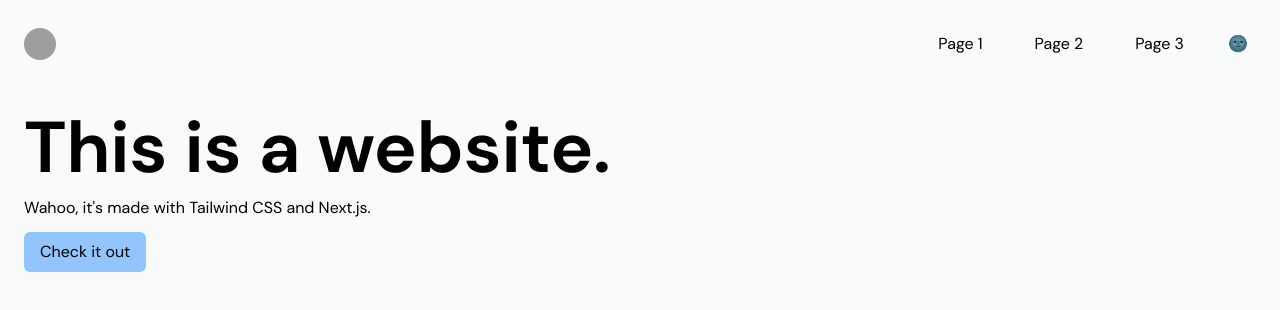
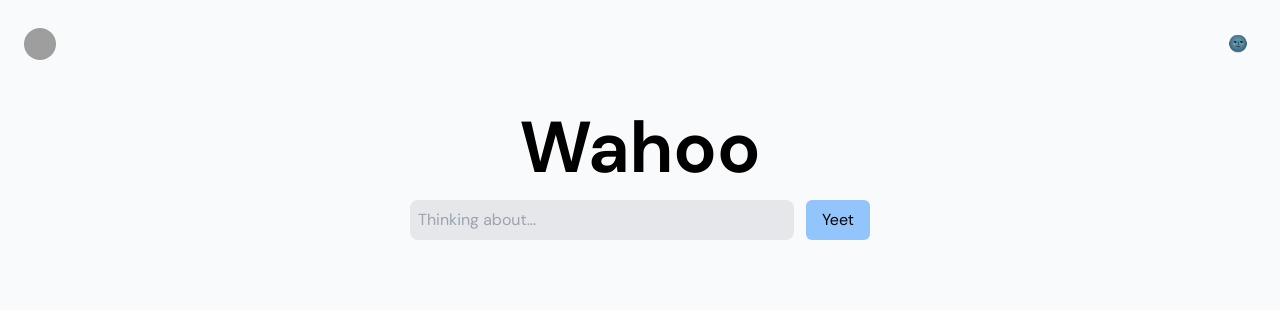
Before and after one commit to exu3/emoji-picker, a Next.js app: page / in a window 1280 px wide. Shown: the top 310 px of the page. Built offline with nearby package versions, Linux system fonts and the light colour scheme; grey boxes are pictures that could not be loaded.

Commit message:
Skeleton

```diff
--- a/components/Meta.js
+++ b/components/Meta.js
@@ -1,8 +1,8 @@
 import Head from "next/head";
 
 export default function Meta({ title }) {
-  const siteTitle = "Wahoo Land";
-  const description = "Wahoo, some boilerplate.";
+  const siteTitle = "Wahoo";
+  const description = "Wahoo";
   const keywords = "wahoo";
   const author = "Ella";
   const twitter = "@ella";
--- a/components/Nav.js
+++ b/components/Nav.js
@@ -2,9 +2,9 @@ import Link from "next/link";
 import { useTheme } from "next-themes";
 
 const links = [
-  { label: "Page 1", href: "/" },
-  { label: "Page 2", href: "/" },
-  { label: "Page 3", href: "/" },
+  // { label: "Page 1", href: "/" },
+  // { label: "Page 2", href: "/" },
+  // { label: "Page 3", href: "/" },
 ];
 
 export default function Nav() {
--- a/package.json
+++ b/package.json
@@ -10,6 +10,7 @@
     "lint:fix": "eslint . --ext .js,.jsx,.ts,.tsx --fix"
   },
   "dependencies": {
+    "emoji-mart": "^3.0.1",
     "next": "12.0.7",
     "next-themes": "^0.0.15",
     "react": "17.0.2",
--- a/pages/index.js
+++ b/pages/index.js
@@ -1,3 +1,5 @@
+import { Emoji } from "emoji-mart";
+
 import Meta from "../components/Meta";
 import Nav from "../components/Nav";
 
@@ -6,16 +8,19 @@ export default function Home() {
     <div className="bg-gray-50 dark:text-white dark:bg-gray-900 min-h-screen">
       <Meta title="Home" />
       <Nav />
-      <main className="m-6">
-        <div className="container mx-auto">
-          <h1 className="title mb-3">This is a website.</h1>
-          <p>Wahoo, it&apos;s made with Tailwind CSS and Next.js.</p>
-          <button className="btn my-3">
-            <a href="https://github.com/eilla1/next-tailwind-starter">
-              Check it out
-            </a>
-          </button>
-        </div>
+      <main className="m-6 flex flex-col">
+        <h1 className="text-center title mb-4">Wahoo</h1>
+        <form action="/" className="mx-auto">
+          <div className="flex flex-row space-x-3 items-center">
+            <input
+              className="bg-gray-200 px-2 py-2 rounded-lg dark:bg-gray-700 w-96"
+              placeholder="Thinking about..."
+            />
+            <button className="btn" type="submit">
+              Yeet
+            </button>
+          </div>
+        </form>
       </main>
     </div>
   );
--- a/tailwind.config.js
+++ b/tailwind.config.js
@@ -2,7 +2,10 @@
 const defaultTheme = require("tailwindcss/defaultTheme");
 
 module.exports = {
-  purge: ["./pages/**/*.{js,ts,jsx,tsx}", "./components/**/*.{js,ts,jsx,tsx}"],
+  content: [
+    "./pages/**/*.{js,ts,jsx,tsx}",
+    "./components/**/*.{js,ts,jsx,tsx}",
+  ],
   darkMode: "class",
   theme: {
     extend: {
```
Also changed, not shown: 1 other file (tests, documents, lock files or other folders).
